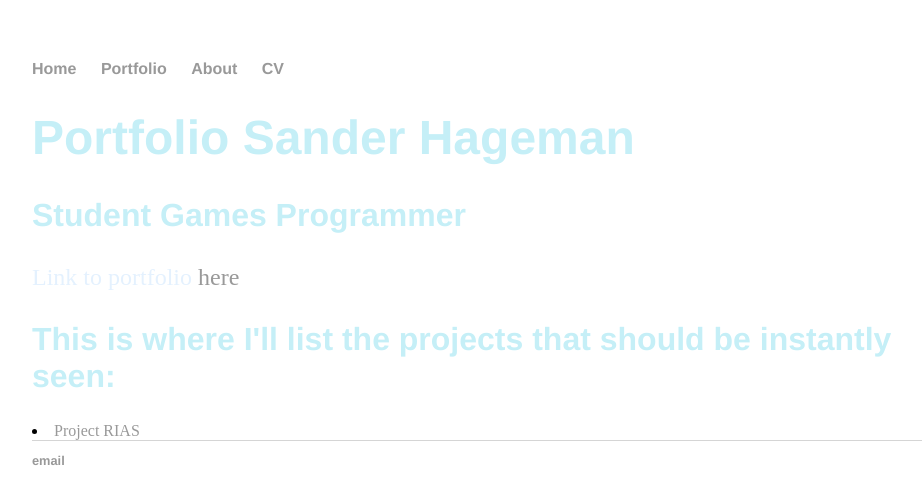
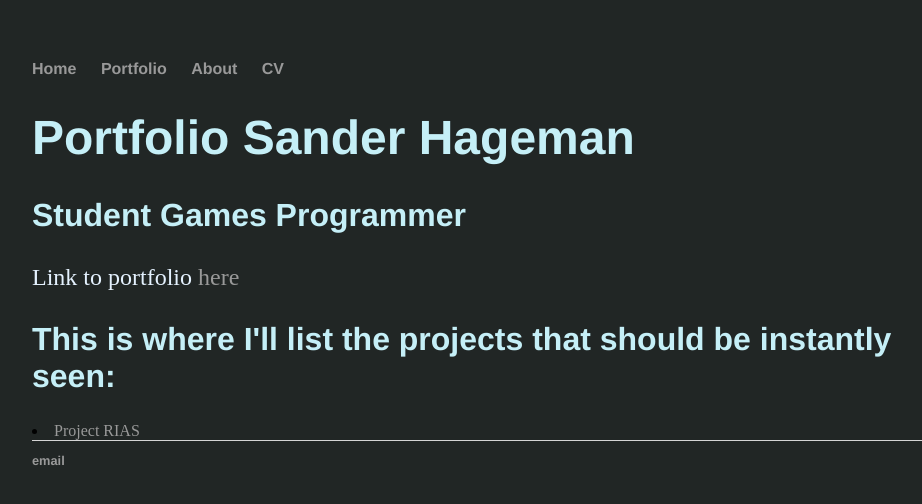
Before and after one commit to SanderHageman/sanderhageman.github.io, a Jekyll site: the page built from index.html, in a window 1280 px wide. Shown: the top 504 px of the page, without its empty margins (160-1082 px from the left). Built offline with Jekyll 4.4.1, drawn with Linux system fonts in a browser that asks for light colours.

Commit message:
Update main.css

```diff
--- a/css/main.css
+++ b/css/main.css
@@ -1,6 +1,7 @@
 body {
     margin: 60px auto;
     width: 70%;
+    background-color: #212625;
 }
 nav ul, footer ul {
     font-family:'Helvetica', 'Arial', 'Sans-Serif';
```
